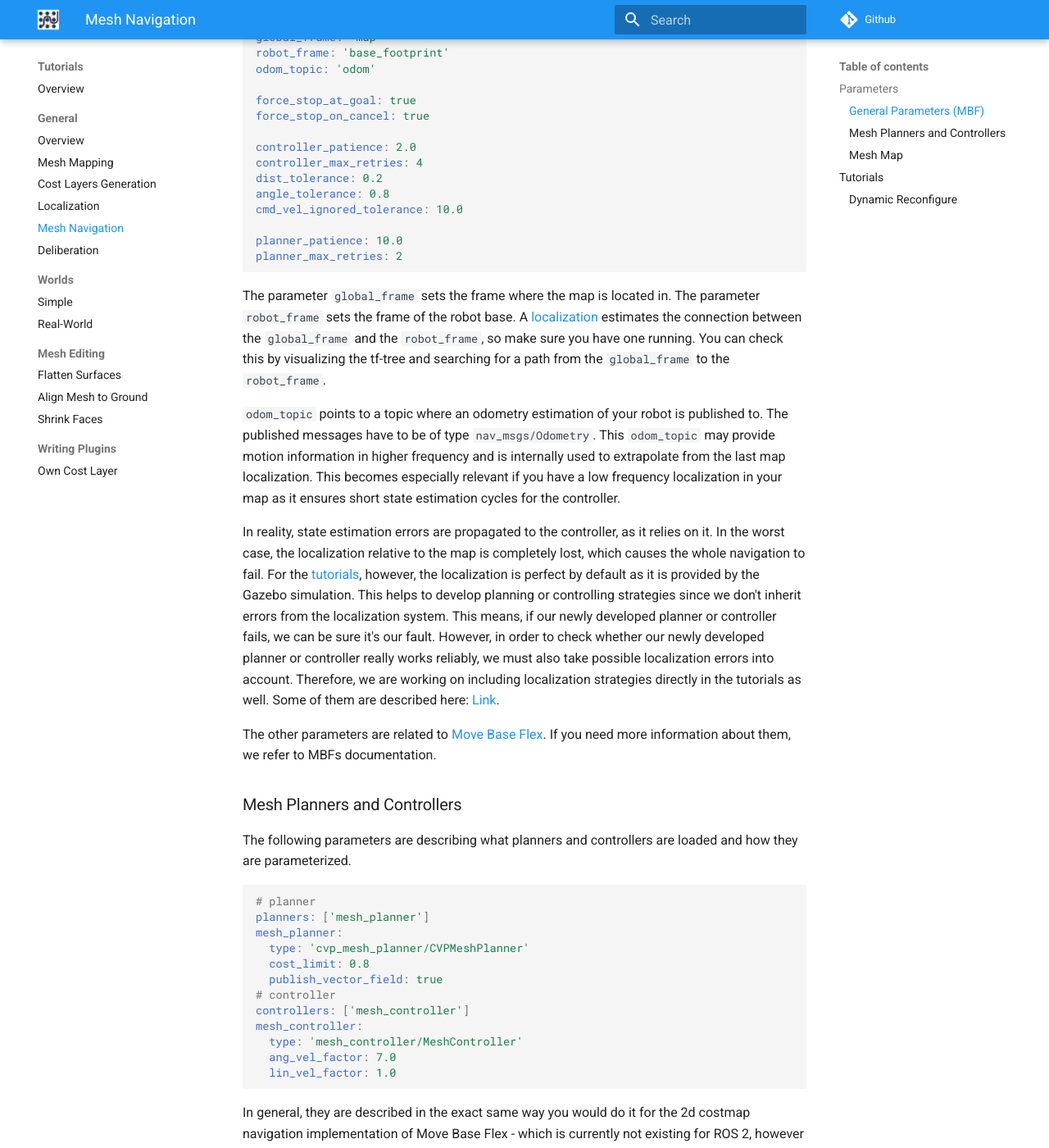
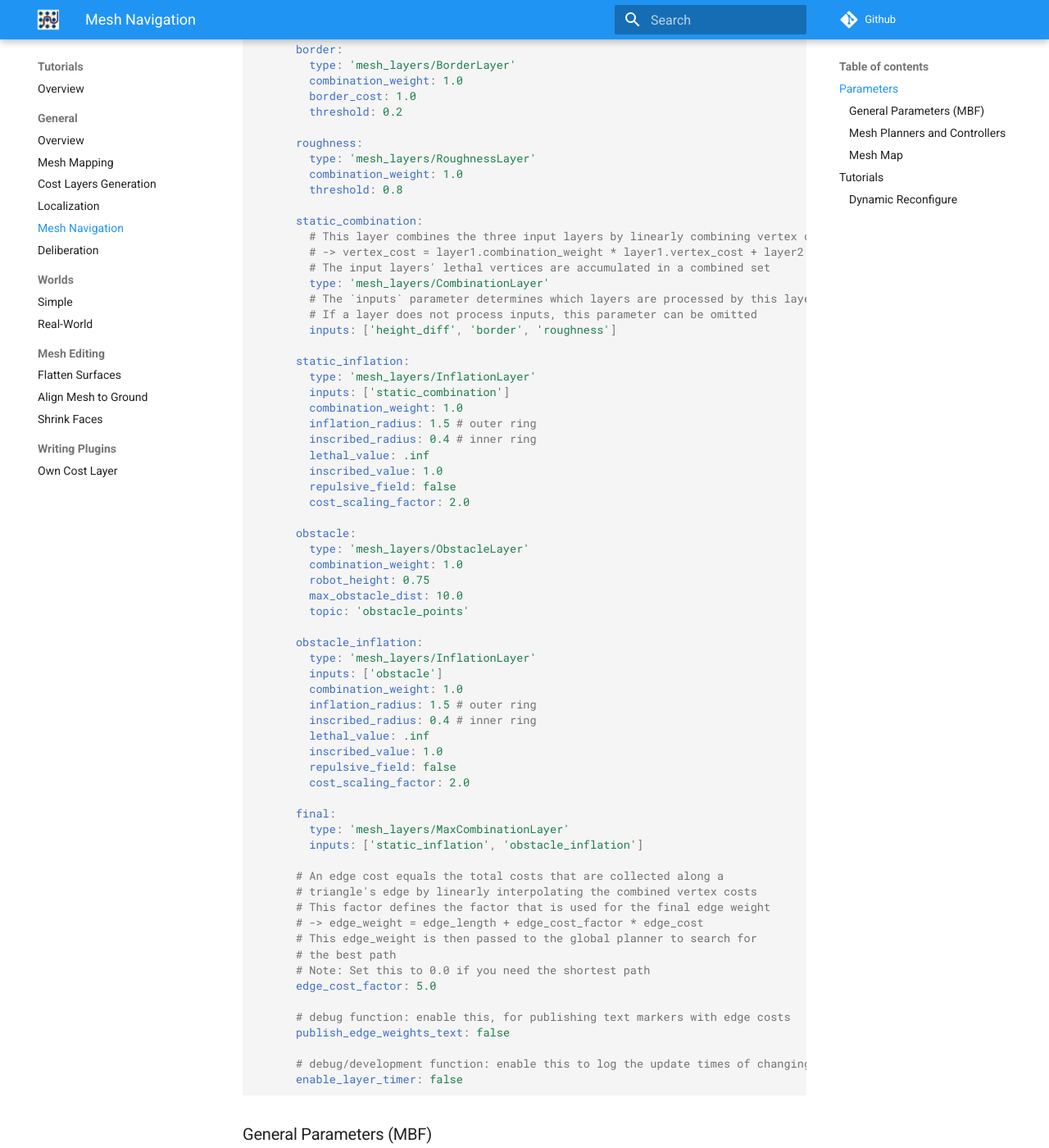
Before and after one commit to naturerobots/mesh_navigation_docs, an MkDocs documentation site: the page built from docs/tutorials/mesh_navigation.md, in a window 1280 px wide and 1400 px high, scrolled down 1725 px. Shown: the whole window at 82% size. Built offline with MkDocs 1.6.1 and Material for MkDocs 9.7.7, drawn with Linux system fonts in a browser that asks for light colours; comment, search, counter and statistics services are not loaded; some of the changed text lies outside the part shown.

````diff
--- a/docs/tutorials/mesh_navigation.md
+++ b/docs/tutorials/mesh_navigation.md
@@ -1,6 +1,7 @@
 # Mesh Navigation
 
 Inputs:
+
 - Mesh Geometry
 - Cost Layers for Navigation
 - Localization
@@ -14,13 +15,29 @@ Output: Control Signals
 ```yaml
 move_base_flex:
   ros__parameters:
+    global_frame: 'map'
+    robot_frame: 'base_footprint'
+    odom_topic: 'odom'
+
     use_sim_time: true
-    global_frame: 'map'
-    odom_topic: 'odom'
-    robot_frame: 'base_footprint'
-
     force_stop_at_goal: true
     force_stop_on_cancel: true
+
+    planners: ['mesh_planner']
+    mesh_planner:
+      type: 'cvp_mesh_planner/CVPMeshPlanner'
+      cost_limit: 0.99 # Vertices with costs higher than this value will be avoided. Has to be set *below* the inflation layer inscribed value to avoid obstacles in planning
+      publish_vector_field: true
+
+    planner_patience: 10.0
+    planner_max_retries: 2
+    project_path_onto_mesh: false
+
+    controllers: ['mesh_controller']
+    mesh_controller:
+      type: 'mesh_controller/MeshController'
+      ang_vel_factor: 7.0
+      lin_vel_factor: 1.0
 
     controller_patience: 2.0
     controller_max_retries: 4
@@ -28,53 +45,106 @@ move_base_flex:
     angle_tolerance: 0.8
     cmd_vel_ignored_tolerance: 10.0
 
-    planner_patience: 10.0
-    planner_max_retries: 2
-    project_path_onto_mesh: false
+    mesh_map:
+      # input
+      # In this examples, `mesh_file` is set dynamically from the launch file.
+      # you can also set it statically:
+      # mesh_file: '.../parking_garage.ply'
+      mesh_part: '/'
+      # storage
+      # mesh_working_file: 'parking_garage.h5'
+      mesh_working_part: 'mesh'
 
+      # half-edge-mesh implementation
+      # pmp (default), lvr
+      hem: pmp
 
-    planners: ['mesh_planner']
-    mesh_planner:
-      type: 'cvp_mesh_planner/CVPMeshPlanner'
-      cost_limit: 0.8
-      publish_vector_field: true
+      # these are the layers the MeshMap will load into the layer graph
+      layers:
+        - border
+        - height_diff
+        - roughness
+        - static_combination
+        - static_inflation
+        - obstacle
+        - obstacle_inflation
+        - final
 
-    controllers: ['mesh_controller']
-    mesh_controller:
-      type: 'mesh_controller/MeshController'
-      ang_vel_factor: 7.0
-      lin_vel_factor: 1.0
-
-    mesh_map:
-      mesh_file: 'path/to/my_layered_mesh_map.h5'
-      mesh_part: 'mesh' # reference to hdf5 mesh
-
-      layers: ['border', 'height_diff', 'roughness', 'inflation']
+      # this sets the layer used for planning and control
+      default_layer: 'final'
 
       height_diff:
         type: 'mesh_layers/HeightDiffLayer'
-        factor: 1.0
-        threshold: 0.8
+        combination_weight: 1.0
+        threshold: 0.2
 
       border:
         type: 'mesh_layers/BorderLayer'
-        factor: 1.0
+        combination_weight: 1.0
         border_cost: 1.0
         threshold: 0.2
 
       roughness:
         type: 'mesh_layers/RoughnessLayer'
-        factor: 1.0
+        combination_weight: 1.0
         threshold: 0.8
 
-      inflation:
+      static_combination:
+        # This layer combines the three input layers by linearly combining vertex costs:
+        # -> vertex_cost = layer1.combination_weight * layer1.vertex_cost + layer2.combination_weight * layer2.vertex_cost + ...
+        # The input layers' lethal vertices are accumulated in a combined set
+        type: 'mesh_layers/CombinationLayer'
+        # The `inputs` parameter determines which layers are processed by this layer.
+        # If a layer does not process inputs, this parameter can be omitted
+        inputs: ['height_diff', 'border', 'roughness']
+
+      static_inflation:
         type: 'mesh_layers/InflationLayer'
-        factor: 1.0
-        inflation_radius: 0.4
-        inscribed_radius: 0.2
-        lethal_value: 1.0
-        inscribed_value: 0.8
+        inputs: ['static_combination']
+        combination_weight: 1.0
+        inflation_radius: 1.5 # outer ring
+        inscribed_radius: 0.4 # inner ring
+        lethal_value: .inf
+        inscribed_value: 1.0
         repulsive_field: false
+        cost_scaling_factor: 2.0
+
+      obstacle:
+        type: 'mesh_layers/ObstacleLayer'
+        combination_weight: 1.0
+        robot_height: 0.75
+        max_obstacle_dist: 10.0
+        topic: 'obstacle_points'
+
+      obstacle_inflation:
+        type: 'mesh_layers/InflationLayer'
+        inputs: ['obstacle']
+        combination_weight: 1.0
+        inflation_radius: 1.5 # outer ring
+        inscribed_radius: 0.4 # inner ring
+        lethal_value: .inf
+        inscribed_value: 1.0
+        repulsive_field: false
+        cost_scaling_factor: 2.0
+
+      final:
+        type: 'mesh_layers/MaxCombinationLayer'
+        inputs: ['static_inflation', 'obstacle_inflation']
+
+      # An edge cost equals the total costs that are collected along a
+      # triangle's edge by linearly interpolating the combined vertex costs
+      # This factor defines the factor that is used for the final edge weight
+      # -> edge_weight = edge_length + edge_cost_factor * edge_cost
+      # This edge_weight is then passed to the global planner to search for
+      # the best path
+      # Note: Set this to 0.0 if you need the shortest path
+      edge_cost_factor: 5.0
+
+      # debug function: enable this, for publishing text markers with edge costs
+      publish_edge_weights_text: false
+
+      # debug/development function: enable this to log the update times of changing layers to a csv file
+      enable_layer_timer: false
 ```
 
 ### General Parameters (MBF)
--- a/mkdocs.yml
+++ b/mkdocs.yml
@@ -12,6 +12,7 @@ theme:
     - navigation.tabs
     - navigation.sections
     - navigation.footer
+    - content.code.copy
   logo: media/mesh_nav_icon_bg_white.png
   favicon: media/mesh_nav_icon.png
   palette:
````
Also changed, not shown: docs/tutorials/localization.md (+23 -1 lines).
